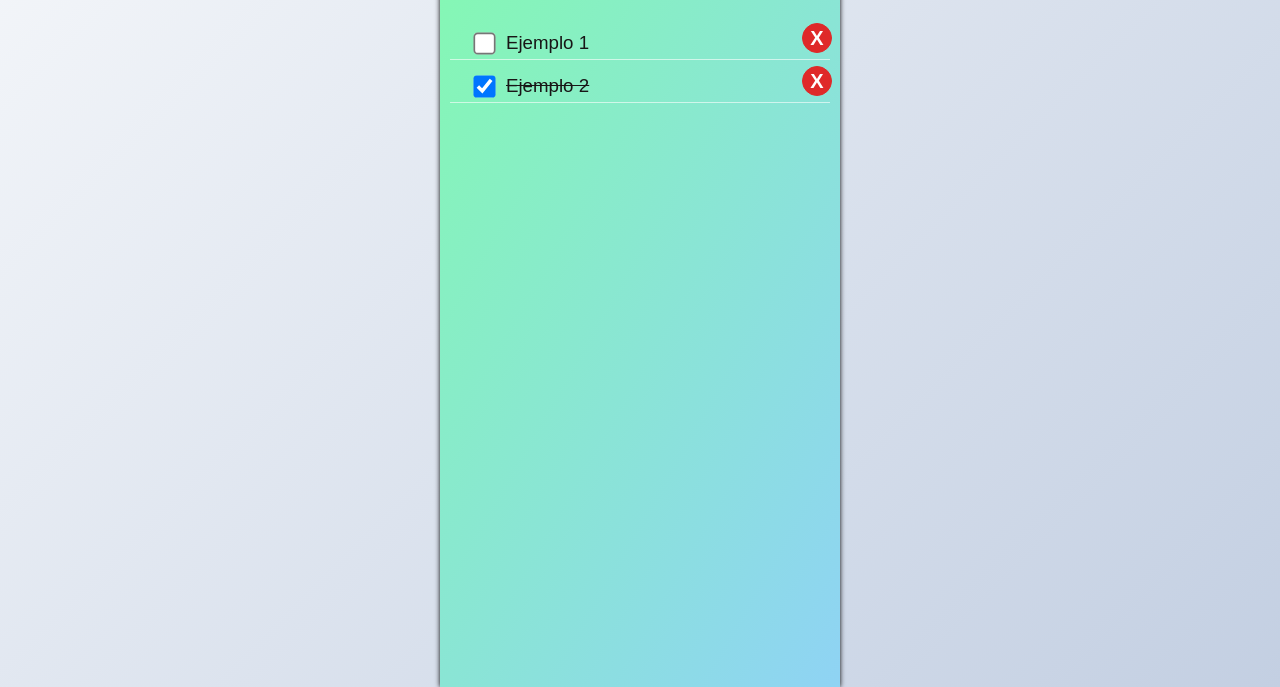
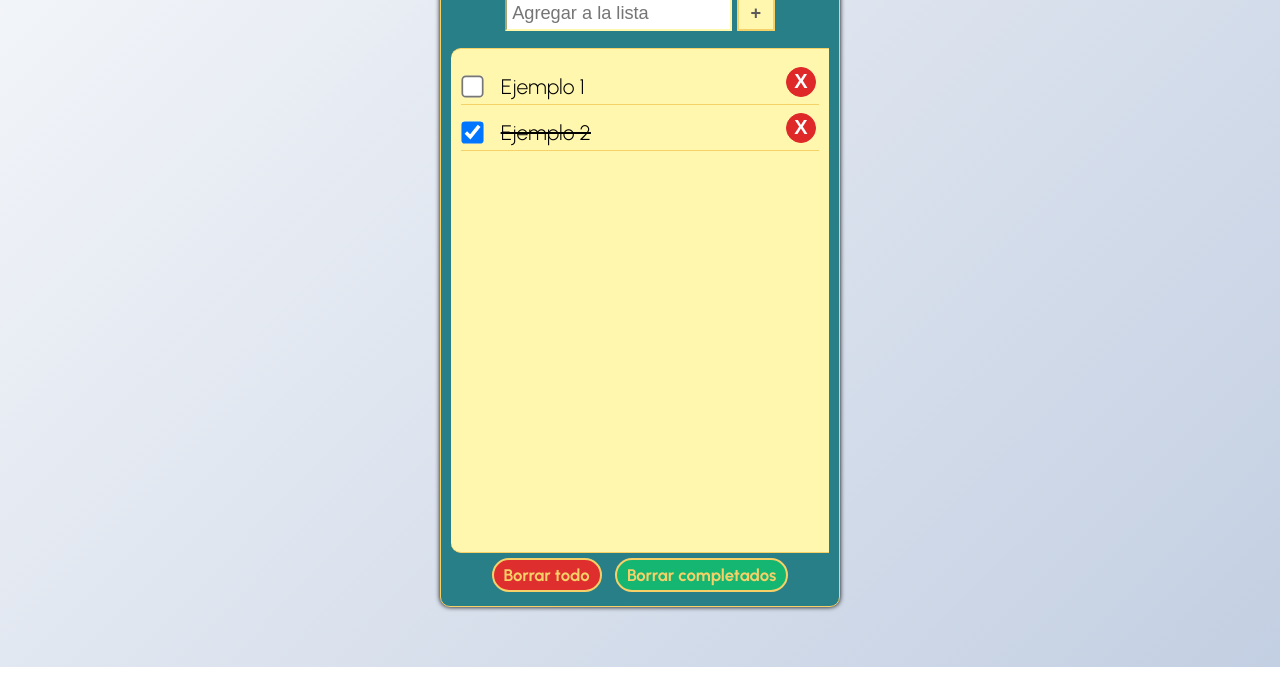
Before and after one commit to gaby07dev/toDoList, a plain HTML site: page index.html in a window 1280 px wide. Shown: the part 133-820 px from the top of the page. Drawn offline with Linux system fonts and the light colour scheme.

Commit message:
update & new features

```diff
--- a/DOM-Events.js
+++ /dev/null
@@ -1,91 +0,0 @@
-let btn = document.getElementById("enter");
-let input = document.getElementById("userInput");
-let ul = document.querySelector("ul");
-
-
-function inputLength () {
-    return input.value.length;
-}
-
-function createListElement(){
-    let li = document.createElement('li');
-    let btn_del = document.createElement('button');
-    let check = document.createElement('input');
-    let span = document.createElement('span');
-    // createElement crea un elemento HTML.
-
-    check.type = "checkbox"; // creando un checkbox
-    check.className = "checkbox"; // agregando la clase
-    li.appendChild(check); // añadiendolo dentro del li
-
-    span.className = "text";
-    span.appendChild(document.createTextNode(input.value));
-    li.appendChild(span);
-    // appendChild sirve para crear un elemento hijo dentro de un elemento.
-    // createTextNode sirve para agregar texto en un elemento.
-    btn_del.className = 'btn-del'; // le agregamos un clase
-    btn_del.innerText = "X"; // le cambiamos el texto dentro del btn
-    // hasta ahora creamos un elemento li con texto dentro y un btn eleminar.
-    li.appendChild(btn_del);
-
-    ul.appendChild(li);
-    // Finalmente agregamos el li y el btn dentro de la lista ul.
-    input.value = ""; // reseteamos el input
-}
-
-function addListAfterClick(){
-    if(inputLength() > 0){ // comprobamos que no se ingrese un valor vacío.
-        createListElement();
-    }
-}
-
-function addListAfterEnter(event){
-    if(inputLength() > 0 && event.keyCode === 13){ // comprobamos que no se ingrese un valor vacío y que se haya tecleado el enter.
-            createListElement();
-    }
-}
-
-
-
-function capturarElemento(item){
-    if(item.target.className === "checkbox"){
-
-        item.target.parentElement.classList.toggle("done");
-
-    } else if(item.target.className === "btn-del"){
-        item.target.parentElement.remove();
-    }
-}
-
-
-// addEventListener sirve para escuchar los eventos que suceden dentro del DOM.
-// addEventListener( evento , funcipon) {}
-
-btn.addEventListener("click", addListAfterClick);
-
-
-input.addEventListener("keypress", addListAfterEnter);
-
-ul.addEventListener("click", capturarElemento);
-
-// li.addEventListener("click", capturarElemento);
-
-/*
-Al usar los archivos de la lista de compras de los videos anteriores, actualice la aplicación de la lista de compras para hacer lo siguiente:
-
-1. Si hace clic en el elemento de la lista, activa y desactiva la clase .done.
-
-2. Agregue botones junto a cada elemento de la lista para eliminar el elemento cuando haga clic en su botón de eliminación correspondiente.
-
-3. BONIFICACIÓN: al agregar un nuevo elemento de la lista, automáticamente agrega el botón de eliminar junto a él (pista: ¡asegúrese de verificar si también se puede hacer clic en los elementos nuevos!)
-
-¡Buena suerte!
-
-Tenga en cuenta que:
-
-En el navegador, la mayor parte del código está impulsado por eventos y la escritura de aplicaciones interactivas en JavaScript a menudo se trata de esperar y reaccionar ante eventos, para alterar el comportamiento del navegador de alguna manera. Los eventos ocurren siempre que sucede algo en una página en función de la interacción del usuario. Todos estos están definidos por w3c.
-
-Para reaccionar a un evento, lo escucha y proporciona una función que será invocada por el navegador cuando ocurra el evento. Esta función se conoce como devolución de llamada. Para leer más, consulte este enlace: https://blog.codeanalogies.com/2016/04/11/javascript-callbacks-explained-using-minions/
-
-PD: si tiene alguna pregunta, comuníquese con nuestra comunidad en el canal #js o #helpme en Discord (la lección 2 proporciona el enlace si aún no se ha unido).
-*/
--- /dev/null
+++ b/app.js
@@ -0,0 +1,99 @@
+let btn = document.getElementById("enter");
+let input = document.getElementById("userInput");
+let ul = document.querySelector("ul");
+
+
+// TODO: returna la longitud del item.
+function inputLength () {
+    return input.value.length;
+}
+
+// TODO: Formatea el item ingresado para que comience en mayúscula y todo lo demas en múscula.
+function returnItem(item){
+    return item[0].toUpperCase() + item.slice(1, item.length).toLowerCase();
+}
+
+// TODO: Crea el elemento con el item ingresado.
+function createListElement(){
+    let li = document.createElement('li');
+    let btn_del = document.createElement('button');
+    let check = document.createElement('input');
+    let span = document.createElement('span');
+    // createElement crea un elemento HTML.
+
+    check.type = "checkbox"; // creando un checkbox
+    check.className = "checkbox"; // agregando la clase
+    li.appendChild(check); // añadiendolo dentro del li
+
+    span.className = "text";
+
+    span.appendChild(document.createTextNode(returnItem(input.value)));
+    li.appendChild(span);
+    // appendChild sirve para crear un elemento hijo dentro de un elemento.
+    // createTextNode sirve para agregar texto en un elemento.
+    btn_del.className = 'btn-del'; // le agregamos un clase
+    btn_del.innerText = "X"; // le cambiamos el texto dentro del btn
+    // hasta ahora creamos un elemento li con texto dentro y un btn eleminar.
+    li.appendChild(btn_del);
+
+    ul.appendChild(li);
+    // Finalmente agregamos el li y el btn dentro de la lista ul.
+    input.value = ""; // reseteamos el input
+}
+
+function addListAfterClick(){
+    // TODO: comprobamos que no se ingrese un valor vacío.
+    if(inputLength() > 0){
+        createListElement();
+    }
+}
+
+function addListAfterEnter(event){
+    // TODO: comprobamos que no se ingrese un valor vacío y que se haya tecleado el enter.
+    if(inputLength() > 0 && event.keyCode === 13){
+            createListElement();
+    }
+}
+
+
+// TODO: captura lso eventos para completar o remover un item.
+function capturarElemento(item){
+    if(item.target.className === "checkbox"){
+        item.target.parentElement.classList.toggle("done");
+
+    } else if(item.target.className === "btn-del"){
+        item.target.parentElement.remove();
+    }
+}
+// TODO: Limpia la lista.
+function clearAll(){
+    if( document.querySelectorAll("li").length
+        &&
+        window.confirm("Se borrarán todos los item de la lista ¿Continuar?")
+    ){
+        document.querySelector("ul").innerHTML = "";
+    }
+}
+// TODO: Limpia los item completados.
+function clearDone(){
+    const ItemsDone = document.querySelectorAll(".done");
+    if( ItemsDone.length
+        &&
+        window.confirm("Se borrarán todos los item completados de la lista ¿Continuar?")
+    ){
+        ItemsDone.forEach((item) => item.remove());
+    }
+
+}
+
+// addEventListener sirve para escuchar los eventos que suceden dentro del DOM.
+// addEventListener( evento , funcipon) {}
+
+btn.addEventListener("click", addListAfterClick);
+
+input.addEventListener("keypress", addListAfterEnter);
+
+ul.addEventListener("click", capturarElemento);
+
+document.querySelector("#clear").addEventListener("click", clearAll);
+document.querySelector("#clearDone").addEventListener("click", clearDone);
--- a/index.html
+++ b/index.html
@@ -4,7 +4,8 @@
     <meta charset="UTF-8">
     <meta http-equiv="X-UA-Compatible" content="IE=edge">
     <meta name="viewport" content="width=device-width, initial-scale=1.0">
-    <title>Document object model</title>
+    <link rel="shortcut icon" href="./favicon.ico" type="image/x-icon">
+    <title>ToDo List</title>
     <link rel="stylesheet" href="style.css">
 </head>
 <body>
@@ -15,16 +16,28 @@
 
         <div class="pantalla">
             <input id="userInput" type="text" placeholder="Agregar a la lista">
-            <button id="enter"> > </button>
+            <button id="enter"> + </button>
         </div>
 
         <ul>
-            <li><input type="checkbox" class="checkbox"><span class="text">ejemplo 1</span><button class="btn-del">X</button></li>
+            <li>
+                <input type="checkbox" class="checkbox">
+                <span class="text">Ejemplo 1</span>
+                <button class="btn-del">X</button>
+            </li>
 
-            <li class="done"><input type="checkbox" checked class="checkbox"><span class="text">ejemplo 2</span><button class="btn-del">X</button></li>
+            <li class="done">
+                <input type="checkbox" checked class="checkbox">
+                <span class="text">Ejemplo 2</span>
+                <button class="btn-del">X</button>
+            </li>
 
         </ul>
+        <div class="content-btn">
+            <button id="clear">Borrar todo</button>
+            <button id="clearDone">Borrar completados</button>
+        </div>
     </div>
-    <script src="DOM-Events.js"></script>
+    <script src="app.js"></script>
 </body>
 </html>
--- a/style.css
+++ b/style.css
@@ -1,8 +1,12 @@
-/* ESTILOS GENERALES */
+/* ------------ Fonts ------------ */
+@import url('https://fonts.googleapis.com/css2?family=Urbanist:wght@300;700&display=swap');
+
+
+/* ------------ ESTILOS GENERALES ------------ */
 html {
     box-sizing: border-box;
     font-size: 14px;
-/*     height: 100%; */
+    height: 100%;
   }
 *, *:before, *:after {
     box-sizing: inherit;
@@ -12,38 +16,36 @@ html {
     padding: 0;
 }
 
+body{
+    background-image: linear-gradient(135deg, #f5f7fa 0%, #c3cfe2 100%);
+    height: 100%;
+}
 .done {
     text-decoration: line-through;
 }
-body{
-    background-image: linear-gradient(135deg, #f5f7fa 0%, #c3cfe2 100%);
-/*     height: 100%; */
-    min-height: 100vh;
+
+/* ------------ CONTENEDOR ------------ */
+.contenedor{
+    width: 100%;
+    height: 100vh;
+    padding: 0 10px 5px;
+    text-align: center;
+    font-family: 'Urbanist', sans-serif;
+    background-color: #297F87;
+    border: 1px solid #F6D167;
+    /* display: flex;
+    flex-wrap: wrap; */
+    justify-content: center;
+    overflow: hidden;
+}
+header,
+div.pantalla,
+ul,
+div.content-btn{
+    width: 100%;
 }
 
-/* CONTENEDOR */
-.contenedor{
-    width: 100%;
-/*     height: 100%; */
-    min-height: 100vh;
-    padding-bottom: 2px;
-    text-align: center;
-    font-family: Arial, Helvetica, sans-serif;
-    background-image: linear-gradient(120deg, #84fab0 0%, #8fd3f4 100%);
-}
-@media (min-width: 500px) { /*Desktop y tablet*/
-    html{
-        font-size: 17px;
-    }
-    .contenedor{
-        width: 400px;
-        height: auto;
-        margin: 0 auto;
-        margin-top: 20px;
-        box-shadow: 0 0 5px #000;
-    }
-}
-/* header */
+/* ------------ header ------------ */
 header {
     height: 50px;
     display: flex;
@@ -61,7 +63,7 @@ h1{
     border-bottom: 1px solid #fff;
 }
 
-/* Pantalla */
+/* ------------ Pantalla ------------ */
 .pantalla {
     display: flex;
     justify-content: center;
@@ -76,7 +78,7 @@ h1{
     height: 35px;
     font-size: 1.3rem;
     padding-left: 5px;
-    border-color: #8ec5fc;
+    border-color: #FFF7AE;
     color: rgb(24, 22, 22);
 }
 #userInput:focus {
@@ -86,35 +88,41 @@ h1{
 #enter {
     display: block;
     margin-left: 5px;
-
+    cursor: pointer;
     width: 10%;
     height: 35px;
     font-size: 1.3rem;
     font-weight: bold;
-    color: #fff;
-    background-image: linear-gradient(120deg, #e0c3fc 0%, #8ec5fc 100%);
-    border: 1px solid #fff;
+    color: #5c5a5a;
+    background-color: #FFF7AE;
+    /* background-image: linear-gradient(120deg, #e0c3fc 0%, #8ec5fc 100%); */
+    border: 2px solid #F6D167;
 }
 
 #enter:active{
     color: #8ec5fc;
     border-color: #8ec5fc;
 }
-/* Cuerpo de la Lista*/
+/* ------------ Cuerpo de la Lista ------------ */
 ul {
-    /* background-color: #f1f1f1; */
-    /* list-style: decimal; */
     list-style: none;
-    min-height: 475px;
+    min-height: 450px;
+    height: 75%;
+    margin-bottom: 5px;
     padding: 20px 10px 0 10px;
     text-align: left;
+    background-color: #FFF7AE;
+    border-top: 1px solid #F6D167;
+    border-bottom: 1px solid #F6D167;
+    border-top-left-radius: 10px;
+    border-bottom-left-radius: 10px;
+    overflow-y: scroll;
 }
 
 li{
-    text-transform: capitalize;
     padding: 5px;
     margin-bottom: 10px;
-    border-bottom: 1px solid rgba(255, 255, 255, 0.603);
+    border-bottom: 1px solid #F6D167;
     display: flex;
     justify-content: center;
     align-items: center;
@@ -125,11 +133,15 @@ li{
     margin-right: 15px;
     display: inline-block;
     transform: scale(1.7);
+    cursor: pointer;
+    position: absolute;
+    left: 5px;
 }
 
-span {
-    color: rgb(24, 22, 22);
-    font-size: 1.1rem;
+.text {
+    color: #000;
+    font-size: 1.5rem;
+    font-weight: 300;
     text-decoration: inherit;
     text-align: left;
     display: inline-block;
@@ -142,10 +154,11 @@ span {
     margin-bottom: 10px;
     margin-left: 10px;
     position: absolute;
-    left: 90%;
+    left: 88%;
     text-transform: uppercase;
     background-color: rgb(223, 41, 41);
     color: #fff;
+    cursor: pointer;
     width: 30px;
     height: 30px;
     border: 1px solid rgb(223, 41, 41);
@@ -154,3 +167,49 @@ span {
 .btn-del:active{
     background-color: rgb(168, 5, 5);
 }
+/* ------------  btn clear ------------ */
+
+.content-btn button{
+    padding: 5px 10px;
+    font-family: 'Urbanist', sans-serif;
+    font-size: 1.2rem;
+    font-weight: 700;
+    border-radius: 30px;
+    cursor: pointer;
+}
+
+#clear{
+    margin-right: 10px;
+    color: #F6D167;
+    background-color: rgba(223, 46, 46);
+    border: 2px solid #F6D167;
+}
+#clearDone{
+    color: #F6D167;
+    background-color: rgb(20, 182, 114);
+    border: 2px solid #F6D167;
+}
+#clear:active{
+    background-color: rgba(223, 46, 46, .6);
+}
+#clearDone:active{
+    background-color: rgb(20, 182, 114, .6);
+
+}
+/* ------------ Desktop y tablet ------------ */
+@media (min-width: 500px) {
+
+    body{
+        display: flex;
+        justify-content: center;
+        align-items: center;
+    }
+    .contenedor{
+        width: 400px;
+        height: 85vh;
+        max-height: 800px;
+        margin: 0 auto;
+        border-radius: 10px;
+        box-shadow: 0 0 5px #000;
+    }
+}
```
Also changed, not shown: favicon.ico (added).
